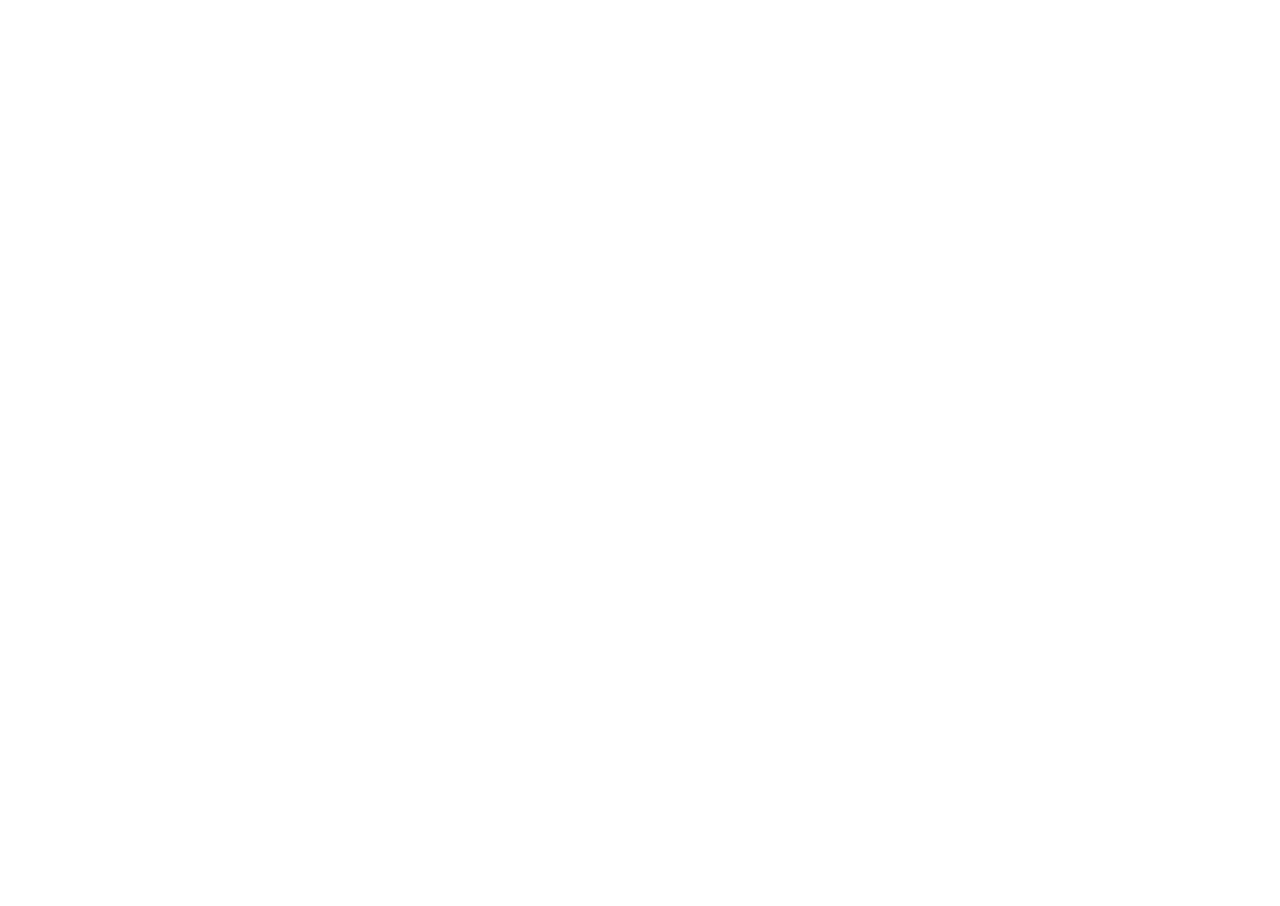
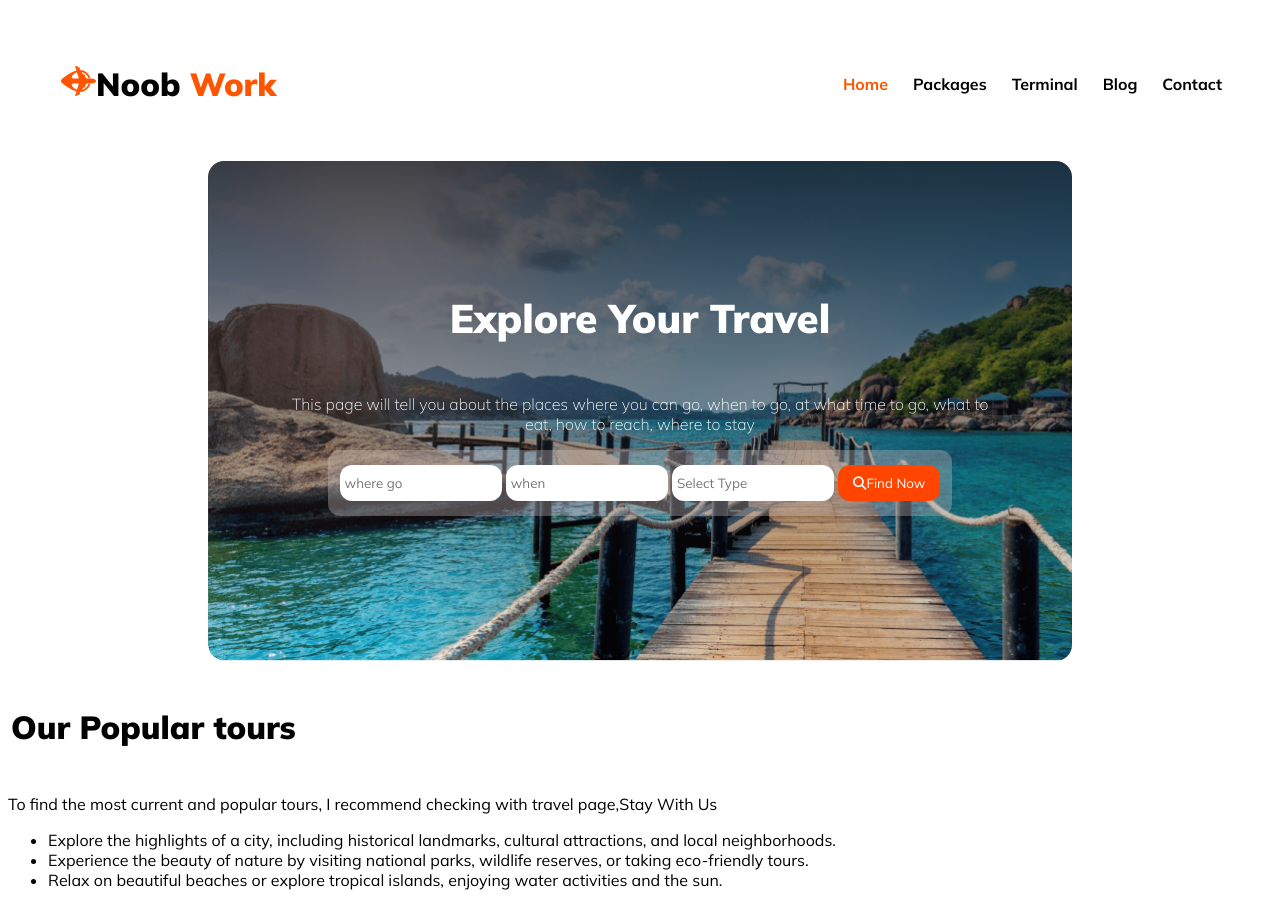
Before and after one commit to Junaeid11/b9-a2, a plain HTML site: page index.html in a window 1280 px wide. Before the commit the page ends 800 px from the top, so only its background shows below. Drawn offline with Linux system fonts and the light colour scheme.

Commit message:
add second part

```diff
--- a/index.html
+++ b/index.html
@@ -4,10 +4,60 @@
     <meta charset="UTF-8">
     <meta name="viewport" content="width=device-width, initial-scale=1.0">
     <title>Travel</title>
+    <link rel="preconnect" href="https://fonts.googleapis.com">
+<link rel="preconnect" href="https://fonts.gstatic.com" crossorigin>
+<link href="https://fonts.googleapis.com/css2?family=Mulish:ital,wght@0,200..1000;1,200..1000&display=swap" rel="stylesheet">
+<link rel="stylesheet" href="https://cdnjs.cloudflare.com/ajax/libs/font-awesome/6.5.1/css/all.min.css" integrity="sha512-DTOQO9RWCH3ppGqcWaEA1BIZOC6xxalwEsw9c2QQeAIftl+Vegovlnee1c9QX4TctnWMn13TZye+giMm8e2LwA==" crossorigin="anonymous" referrerpolicy="no-referrer" />
+    <link rel="stylesheet" href="style.css">
 </head>
 <body>
-    <header></header>
-    <main></main>
+    <header>
+        <h1><img src="./Images/Group 40071 (2).png" alt="">Noob <span style="color: rgb(255, 85, 0);"> Work</span></h1>
+        <nav>
+            <ul>
+                <li style="color: rgb(255, 85, 0);">Home</li>
+                <li>Packages</li>
+                <li>Terminal</li>
+                <li>Blog</li>
+                <li>Contact</li>
+            </ul>
+        </nav>
+    </header>
+    <main>
+        <div class="container">
+         <div class="lekha">
+            <h1>Explore Your Travel</h1>
+            <p>This page will tell you about the places where you can go, when to go, at what time to go, what to eat, how to reach, where to stay</p>
+        <form>
+            <input type="text" list="place"  placeholder="where go">
+            <datalist id="place" >
+                <option value="Maldives"></option>
+                <option value="Indonesia"></option>
+                <option value="Bangladesh"></option>
+                <option value="Bandarban"></option>
+            </datalist>
+            <input type="text" name="" placeholder="when" id="">
+
+            <input type="text" placeholder="Select Type" name="" list="type">
+            <datalist id="type">
+                <option value="By Train"></option>
+                <option value="By Air"></option>
+            </datalist>
+           <button class="btn"><i class="fa fa-search" aria-hidden="true"></i>Find Now</button>
+        </form>
+         </div>
+        </div>
+       <div class="popular">
+            <h1>Our Popular tours</h1>
+            <p>To find the most current and popular tours, I recommend checking with travel page,Stay With Us</p>
+            <ul>
+                <li>Explore the highlights of a city, including historical landmarks, cultural attractions, and local neighborhoods.</li>
+                <li>Experience the beauty of nature by visiting national parks, wildlife reserves, or taking eco-friendly tours.</li>
+                <li>Relax on beautiful beaches or explore tropical islands, enjoying water activities and the sun.</li>
+            </ul>
+            <p></p>
+        </div>
+    </main>
     <footer></footer>
 </body>
 </html>
--- a/style.css
+++ b/style.css
@@ -0,0 +1,74 @@
+*{
+    font-family: "Mulish", sans-serif;
+}
+header{
+align-items: center;
+display: flex;
+justify-content: space-between;
+padding: 10px 50px;
+
+}
+header img{
+    height: 30px;
+}
+ h1{
+    align-items: center;
+    padding: 25px 3px;
+    font-weight: 900;
+
+}
+nav ul li{
+    list-style: none;
+
+}
+nav ul{
+     display: flex;
+      gap: 25px;
+      font-weight: 700;
+     }
+ form{
+    border-radius: 12px;
+    padding: 15px 5px;
+    margin: 10px 40px;
+    background: rgba(206, 194, 194, 0.346);
+
+ }
+ .container{
+    align-items: center;
+    text-align: center;
+    height: 500px;
+
+    justify-content: center;
+    margin: 0px 200px;
+    border-radius: 16px;
+    background: linear-gradient(180deg, rgba(19, 19, 24, 0.80) 0%, rgba(19, 19, 24, 0.00) 100%),url(./Images/Group\ 13\ \(1\)\ \(1\).png);
+    background-repeat: no-repeat;
+    background-size: cover;
+
+ }
+ .lekha{
+    padding: 80px;
+ }
+ .lekha h1{
+    font-size: 40px;
+    color: white;
+ }
+ .lekha p{
+    color: white;
+    font-weight: 100;
+ }
+.container input{
+    padding: 10px 5px; gap: 18px;
+    text-align: left;
+    outline: none;
+    border: none;
+    border-radius: 12px;
+
+}
+.btn{
+    padding: 10px 15px;
+    border: none;
+    border-radius: 12px;
+    color: white;
+    background-color: orangered;
+}
```
